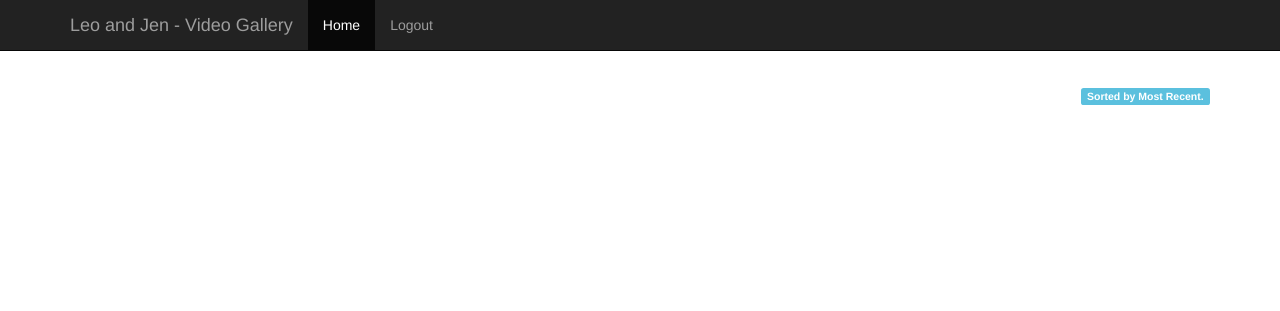
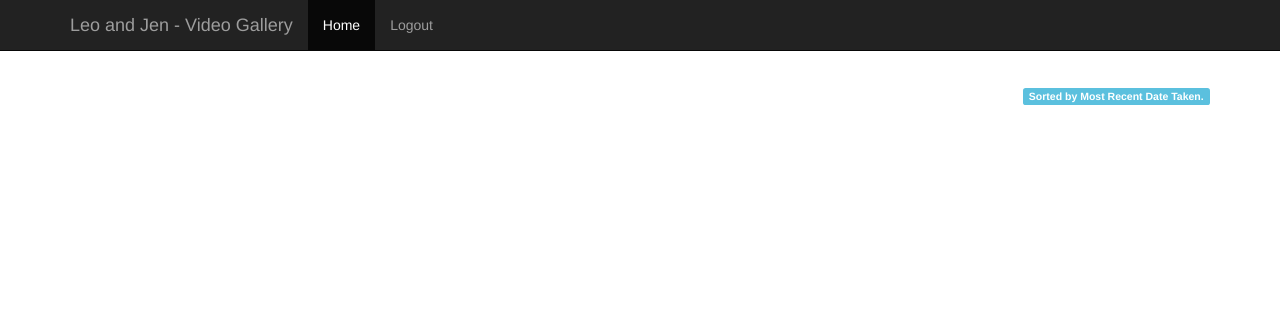
Before and after one commit to dtraleigh/my_video_gallery, a Django app: template templates/album.html in a window 1280 px wide. Shown: the top 311 px of the page. Run offline with Django 3.2, Linux system fonts and the light colour scheme; the template is opened without the code that fills it, so the values that code supplies are empty; some libraries are stand-ins or nearby versions.

Commit message:
Changed most_recent list of videos to be sorted by date_added, not date_taken.

```diff
--- a/templates/album.html
+++ b/templates/album.html
@@ -4,7 +4,7 @@
   {% load staticfiles %}
 
 	<h1>{{album.name}}</h1>
-  <p class="text-right"><span class="label label-info">Sorted by Most Recent.</span></p>
+  <p class="text-right"><span class="label label-info">Sorted by Most Recent Date Taken.</span></p>
   <div class="row">
     {%for video in album_videos%}
     <div class="col-sm-6 col-xs-12">
```
Also changed, not shown: video/views.py (line endings or trailing spaces).
